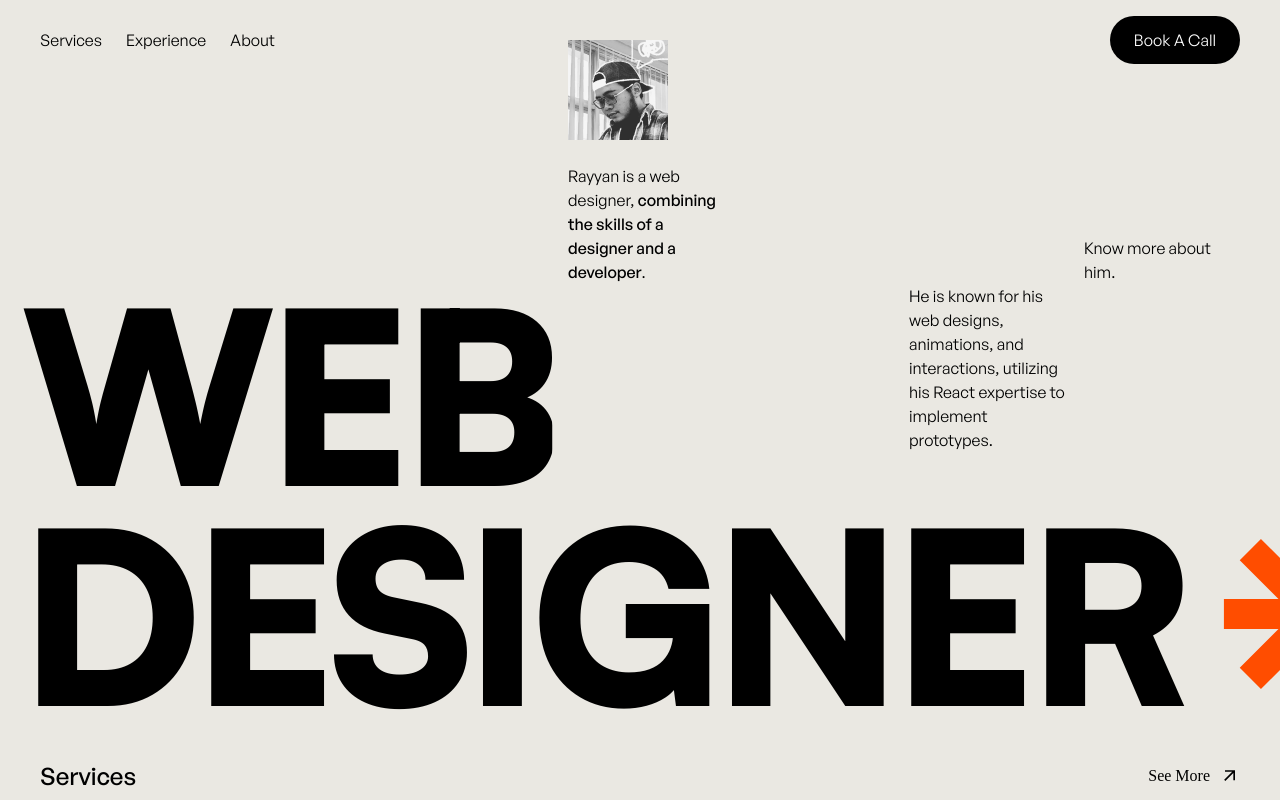
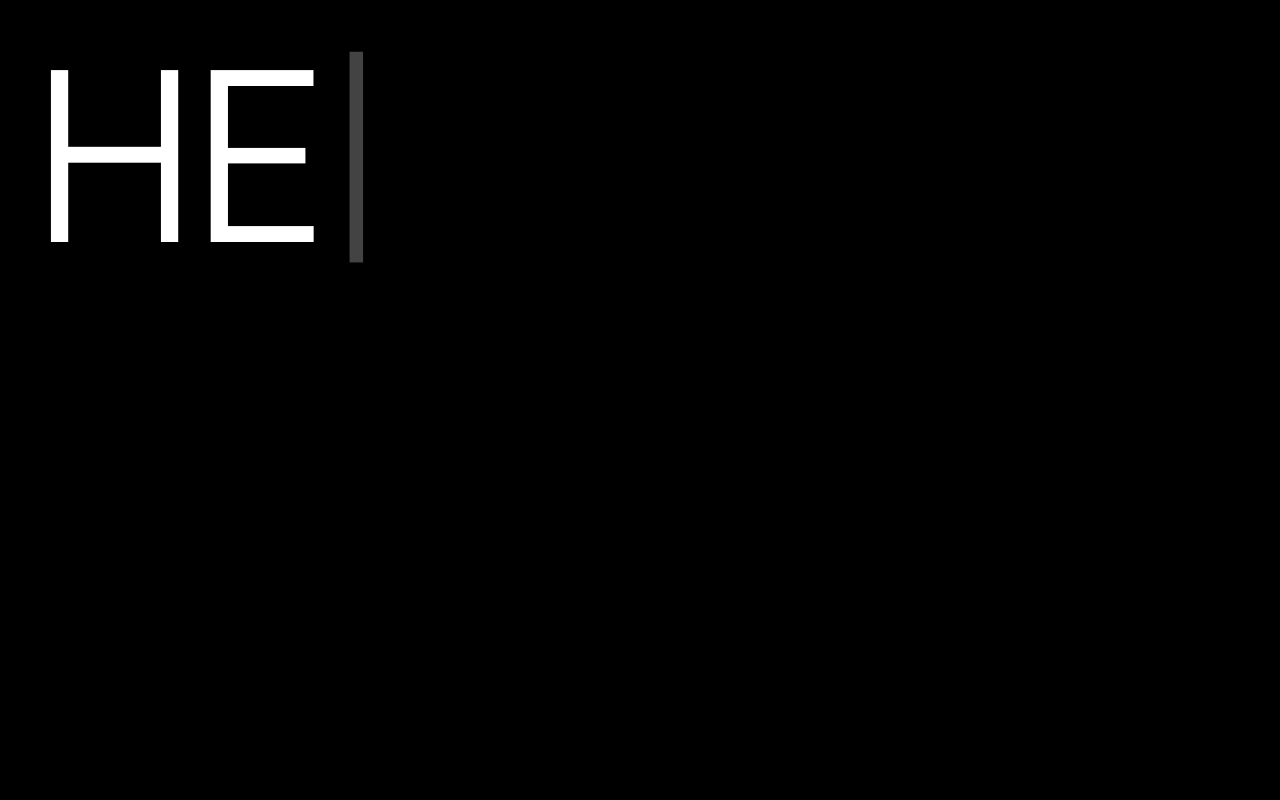
Before and after one commit to rayyanekaputra/portfolio-v4, a Next.js app: page / in a window 1280 px wide. Shown: the top 800 px of the page. Built offline with nearby package versions, Linux system fonts and the light colour scheme.

Commit message:
draft test typerwriter js

```diff
--- a/package.json
+++ b/package.json
@@ -13,6 +13,7 @@
     "locomotive-scroll": "^5.0.0-beta.13",
     "next": "14.2.5",
     "react": "^18",
-    "react-dom": "^18"
+    "react-dom": "^18",
+    "typewriter-effect": "^2.21.0"
   }
 }
--- a/src/app/components/home/hero/hero.jsx
+++ b/src/app/components/home/hero/hero.jsx
@@ -27,6 +27,7 @@ export default function Hero() {
       const timeline = gsap.timeline();
 
       timeline
+      .delay(1.5)
         .to(slider.current, {
           scrollTrigger: {
             trigger: document.documentElement,
--- a/src/app/components/home/hero/styles.module.css
+++ b/src/app/components/home/hero/styles.module.css
@@ -79,8 +79,8 @@
 
  .svgContainer{
     display: flex;
-  justify-content: center; /* Center horizontally */
-  align-items: center;    /* Center vertically */
+    justify-content: center; /* Center horizontally */
+    align-items: center;    /* Center vertically */
  }
  .svgContainer svg{
     width: 182px;
--- a/src/app/components/splash/splash.jsx
+++ b/src/app/components/splash/splash.jsx
@@ -1,9 +1,26 @@
-'use client'
+"use client";
+import styles from "./styles.module.css";
+import Typewriter from 'typewriter-effect/dist/core';
+
+import { useEffect, useRef } from "react";
 
 export default function Splash() {
+    const messageSplash = "Hello, I'm Rayyan!"
+    const splitMessageSplash =  messageSplash.split(" ")
+    const splashTextContainer = useRef(null);
+
+    useEffect(()=>{
+        const typewriter = new Typewriter(splashTextContainer.current, {
+            strings: "Hello, I'm Rayyan!",
+            autoStart: true,
+            loop: true
+
+        });
+
+    },[])
     return(
-        <div>
+        <div className={styles.splash} >
+           <h1 className={styles.splashText} ref={splashTextContainer}/>
         </div>
-
     )
 }
--- /dev/null
+++ b/src/app/components/splash/styles.module.css
@@ -0,0 +1,18 @@
+.splash{
+    position:fixed;
+    background-color: var(--main-dark);
+    width: 100%;
+    height: 100%;
+    z-index: 99;
+    display: flex;
+    justify-content: center;
+    align-items: flex-start;
+    padding: 40px;
+
+}
+
+.splashText{
+    width: 100%;
+    color:var(--main-white);
+    font-weight: 900;
+}
--- a/src/app/page.jsx
+++ b/src/app/page.jsx
@@ -33,8 +33,9 @@ export default function Home() {
         paddingBottom: "600px",
       }}
     >
+      <Splash></Splash>
+
       <Navbar></Navbar>
-      <Splash></Splash>
       <Hero></Hero>
       <Services></Services>
     </main>
```
Also changed, not shown: 1 other file (tests, documents, lock files or other folders).
